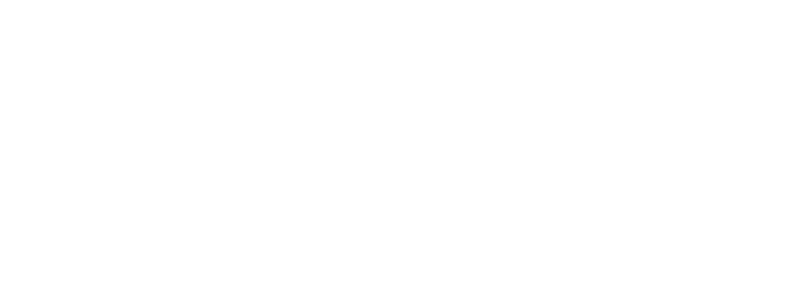
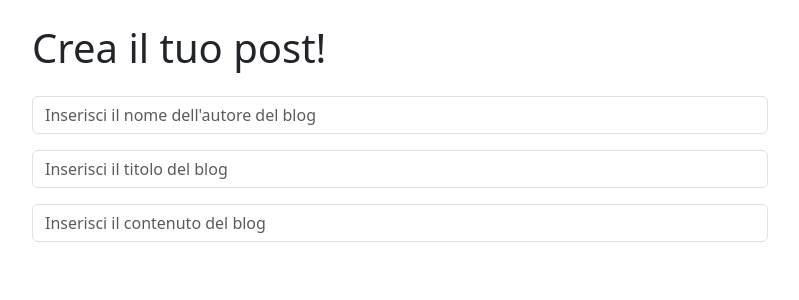
Before and after one commit to NicholasLupo/react-post-form, a React (Vite) app: page / in a window 1280 px wide. Shown: the top 300 px of the page, without its empty margins (50-849 px from the left). Built offline with nearby package versions, Linux system fonts and the light colour scheme.

Commit message:
add form and input

```diff
--- a/src/components/AppMain.jsx
+++ b/src/components/AppMain.jsx
@@ -4,7 +4,50 @@ export default function AppMain() {
 
     return (
         <main>
+            <div className="container">
+                <div className="row">
+                    <div className="col-md-8 mt-4">
+                        <h1 className="mb-4"> Crea il tuo post! </h1>
+                        <form>
+                            <div className="row g-3 row-cols-1">
+                                <div className="col">
+                                    <input
+                                        className="form-control"
+                                        placeholder="Inserisci il nome dell'autore del blog"
+                                        name="author"
+                                        type="text"
+                                    /* value={}
+                                    onChange={} */
+                                    />
+                                </div>
+                                <div className="col">
+                                    <input
+                                        className="form-control"
+                                        placeholder="Inserisci il titolo del blog"
+                                        name="title"
+                                        type="text"
+                                    /* value={ }
+                                    onChange={ } */
+                                    />
+                                </div>
+                                <div className="col">
+                                    <input
+                                        className="form-control"
+                                        placeholder="Inserisci il contenuto del blog"
+                                        name="content"
+                                        type="text"
+                                    /* value={ }
+                                    onChange={ } */
+                                    />
+                                </div>
+                            </div>
+                        </form>
+                    </div>
+                    <div className="col-md-4">
 
+                    </div>
+                </div>
+            </div>
         </main>
     )
 }
```
